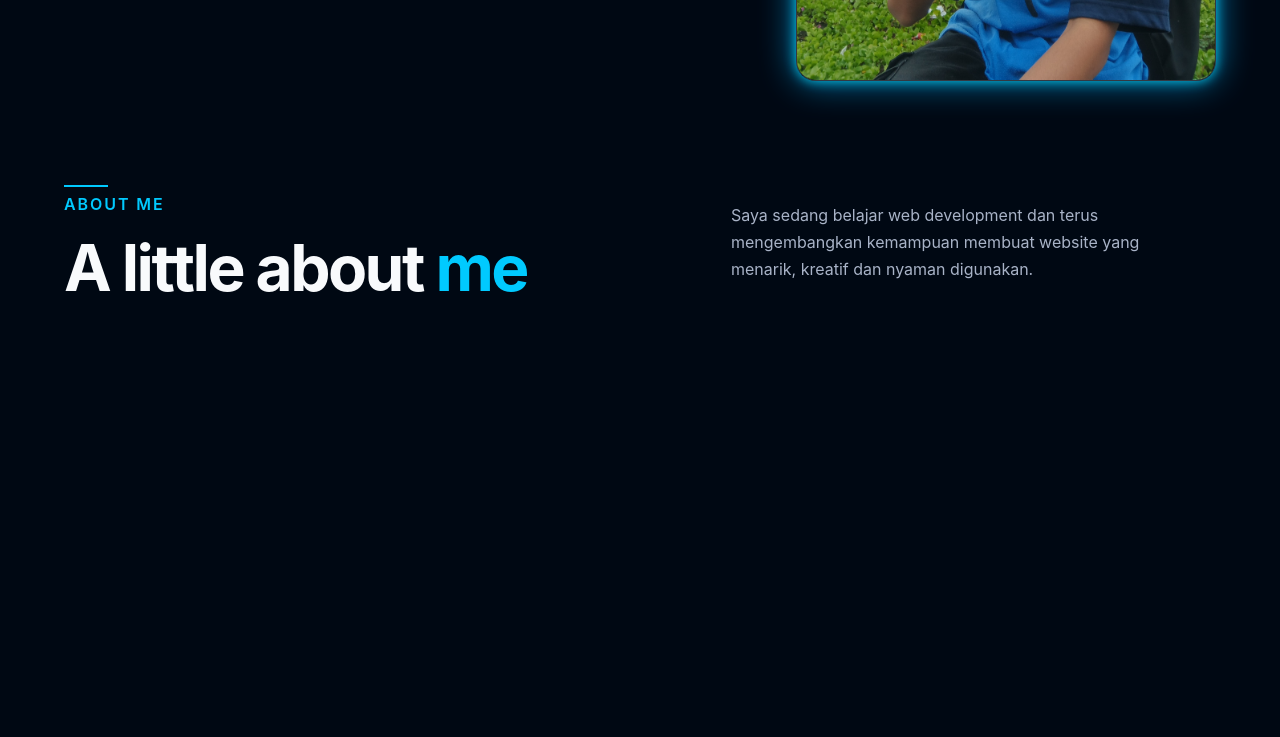
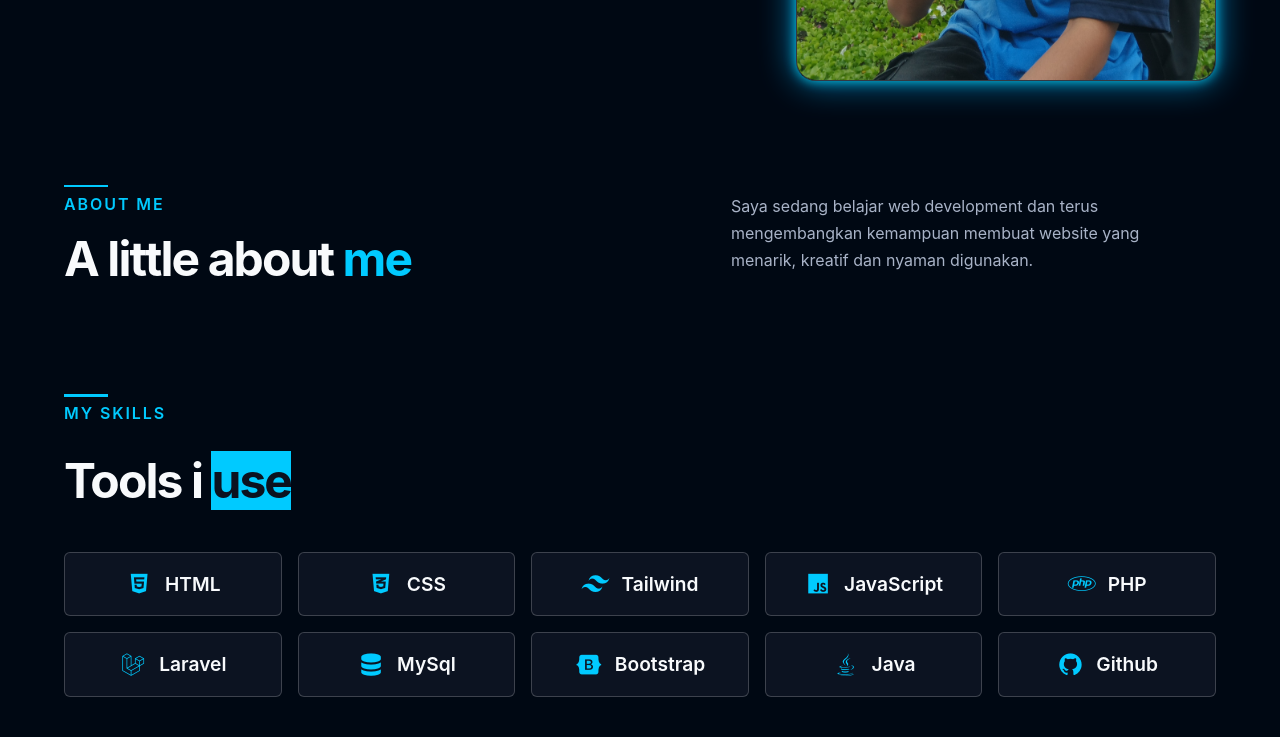
Before and after one commit to johanfebriansyah10/experimen, a plain HTML site: page mine/portofolio/index.html in a window 1280 px wide. Shown: the part 618-1355 px from the top of the page. Before the commit the page ends 974 px from the top, so only its background shows below. Drawn offline with Linux system fonts and the light colour scheme.

Commit message:
section skills done

```diff
--- a/mine/portofolio/index.html
+++ b/mine/portofolio/index.html
@@ -5,6 +5,10 @@
 		<meta name="viewport" content="width=device-width, initial-scale=1.0" />
 		<meta name="description" content="Portofolio creative" />
 		<link rel="stylesheet" href="styles.css" />
+		<link
+			rel="stylesheet"
+			href="https://cdnjs.cloudflare.com/ajax/libs/font-awesome/7.3.1/css/all.min.css"
+		/>
 		<title>Portofolio | Johan Febriansyah</title>
 	</head>
 	<body>
@@ -77,6 +81,58 @@
 					</p>
 				</div>
 			</section>
+
+			<section class="skills" id="skills">
+				<div class="skills-content">
+					<div class="skills-heading">
+						<p class="skills-label">MY SKILLS</p>
+						<h2>Tools i <span>use</span></h2>
+					</div>
+
+					<ul class="skills-list">
+						<li class="html skill-link">
+							<i class="fa-brands fa-html5"></i>
+							<span class="skill-name">HTML</span>
+						</li>
+						<li class="css skill-link">
+							<i class="fa-brands fa-css3-alt"></i>
+							<span class="skill-name">CSS</span>
+						</li>
+						<li class="tailwind skill-link">
+							<i class="fa-brands fa-tailwind-css"></i>
+							<span class="skill-name">Tailwind</span>
+						</li>
+						<li class="js skill-link">
+							<i class="fa-brands fa-js"></i>
+							<span class="skill-name">JavaScript</span>
+						</li>
+						<li class="php skill-link">
+							<i class="fa-brands fa-php"></i>
+							<span class="skill-name">PHP</span>
+						</li>
+						<li class="laravel skill-link">
+							<i class="fa-brands fa-laravel"></i>
+							<span class="skill-name">Laravel</span>
+						</li>
+						<li class="database skill-link">
+							<i class="fa-solid fa-database"></i>
+							<span class="skill-name">MySql</span>
+						</li>
+						<li class="bootstrap skill-link">
+							<i class="fa-brands fa-bootstrap"></i>
+							<span class="skill-name">Bootstrap</span>
+						</li>
+						<li class="java skill-link">
+							<i class="fa-brands fa-java"></i>
+							<span class="skill-name">Java</span>
+						</li>
+						<li class="github skill-link">
+							<i class="fa-brands fa-github"></i>
+							<span class="skill-name">Github</span>
+						</li>
+					</ul>
+				</div>
+			</section>
 		</main>
 		<script src="main.js"></script>
 	</body>
--- a/mine/portofolio/styles.css
+++ b/mine/portofolio/styles.css
@@ -472,7 +472,6 @@
 	font-size: var(--font-size-md);
 	font-weight: var(--font-weight-semibold);
 	letter-spacing: 0.12em;
-	text-transform: uppercase;
 	position: relative;
 	padding-block-start: 7px;
 }
@@ -488,7 +487,7 @@
 }
 
 .about h2 {
-	font-size: clamp(2.6rem, 5vw, 5rem);
+	font-size: clamp(3rem, 5vw, 3rem);
 	margin-block: var(--space-3);
 	line-height: 1.1;
 	letter-spacing: -0.04em;
@@ -502,6 +501,88 @@
 	line-height: 1.7;
 	color: var(--color-text-muted);
 	max-width: 45ch;
+}
+
+.skills {
+	width: 100%;
+	padding: var(--space-10) var(--container-padding);
+	margin-inline: auto;
+	max-width: var(--container-width);
+}
+
+.skills-content {
+	display: grid;
+	gap: var(--space-6);
+}
+
+.skills-label {
+	color: var(--color-primary);
+	font-size: var(--font-size-base);
+	font-weight: var(--font-weight-semibold);
+	letter-spacing: 0.12em;
+	position: relative;
+	padding-block-start: 7px;
+}
+
+.skills-label::before {
+	position: absolute;
+	content: "";
+	height: 3px;
+	width: 44px;
+	background-color: var(--color-primary);
+	top: 0;
+	left: 0;
+}
+
+.skills-heading h2 {
+	font-size: clamp(3rem, 4vw, 3rem);
+	letter-spacing: -0.04em;
+	margin-block: var(--space-2);
+}
+
+.skills-heading h2 span {
+	background-color: var(--color-primary);
+	color: var(--color-text-inverse);
+}
+
+.skills-list {
+	display: grid;
+	grid-template-columns: repeat(5, minmax(0, 1fr));
+	margin: 0;
+	padding: 0;
+	gap: var(--space-4);
+}
+
+.skill-link {
+	display: flex;
+	align-items: center;
+	justify-content: center;
+	background-color: var(--color-surface);
+	padding: var(--space-4);
+	gap: var(--space-3);
+	border: 1px solid var(--color-border);
+	border-radius: var(--radius-sm);
+	transition:
+		background-color var(--duration-normal),
+		border-color var(--duration-normal),
+		transform var(--duration-normal);
+	cursor: pointer;
+}
+
+.skill-link:hover {
+	background-color: var(--color-surface-hover);
+	border-color: var(--color-primary);
+	transform: translateY(-2px);
+}
+
+.skill-link i {
+	color: var(--color-primary);
+	font-size: clamp(1rem, 4vw, 1.4rem);
+}
+
+.skill-link .skill-name {
+	font-size: clamp(1rem, 5vw, 1.2rem);
+	font-weight: var(--font-weight-semibold);
 }
 
 @media screen and (min-width: 768px) {
@@ -540,7 +621,7 @@
 	}
 }
 
-@media screen and (max-width: 1032px) {
+@media screen and (max-width: 768px) {
 	.hero {
 		grid-template-columns: 1fr;
 		padding: var(--space-2) var(--container-padding);
@@ -567,18 +648,13 @@
 	.about-content {
 		grid-template-columns: 1fr;
 	}
-}
 
-@media screen and (min-width: 901px) and (max-width: 1032px) {
-	.about {
-		/* Sesuaikan padding khusus tablet */
+	.skills-list {
+		grid-template-columns: repeat(2, minmax(0, 1fr));
 	}
 
-	.about-content {
-		/* Atur kembali proporsi kolom dan gap */
-	}
-
-	.about-description {
-		/* Sesuaikan ukuran teks */
+	.skill-link {
+		padding: var(--space-2);
+		justify-content: start;
 	}
 }
```
Also changed, not shown: coba.js (+9 -5 lines).
